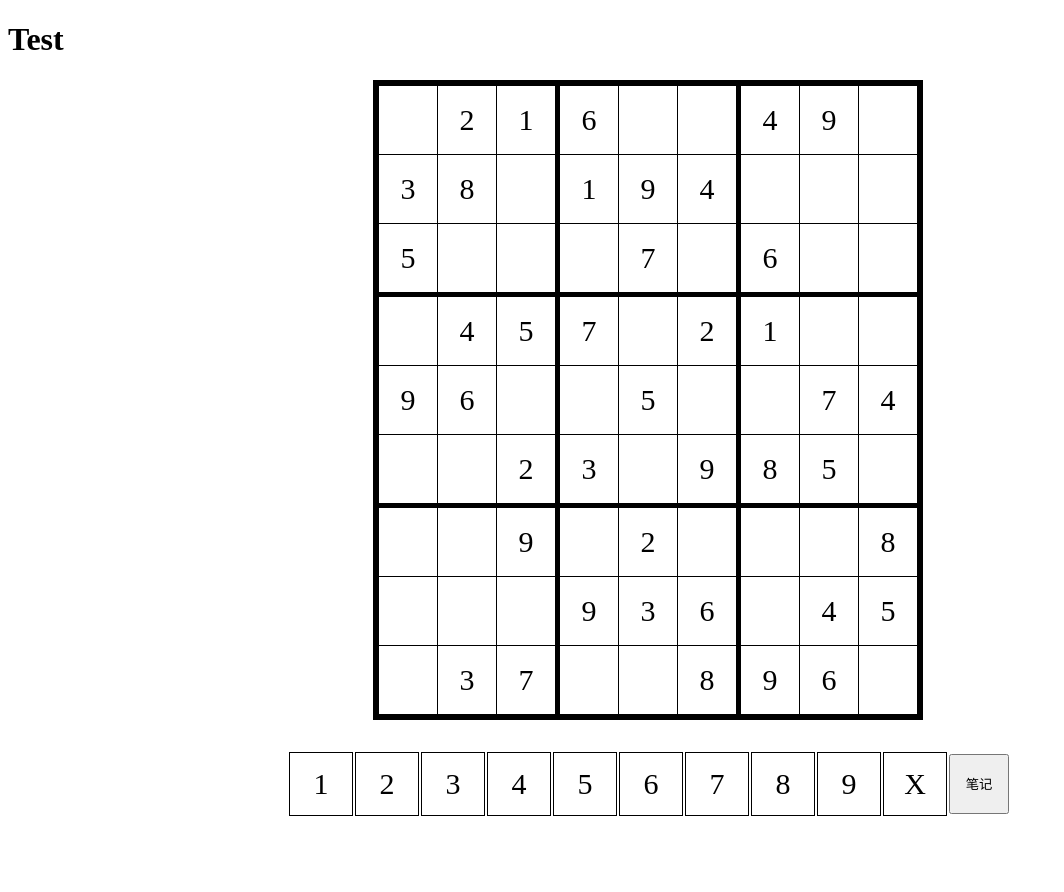
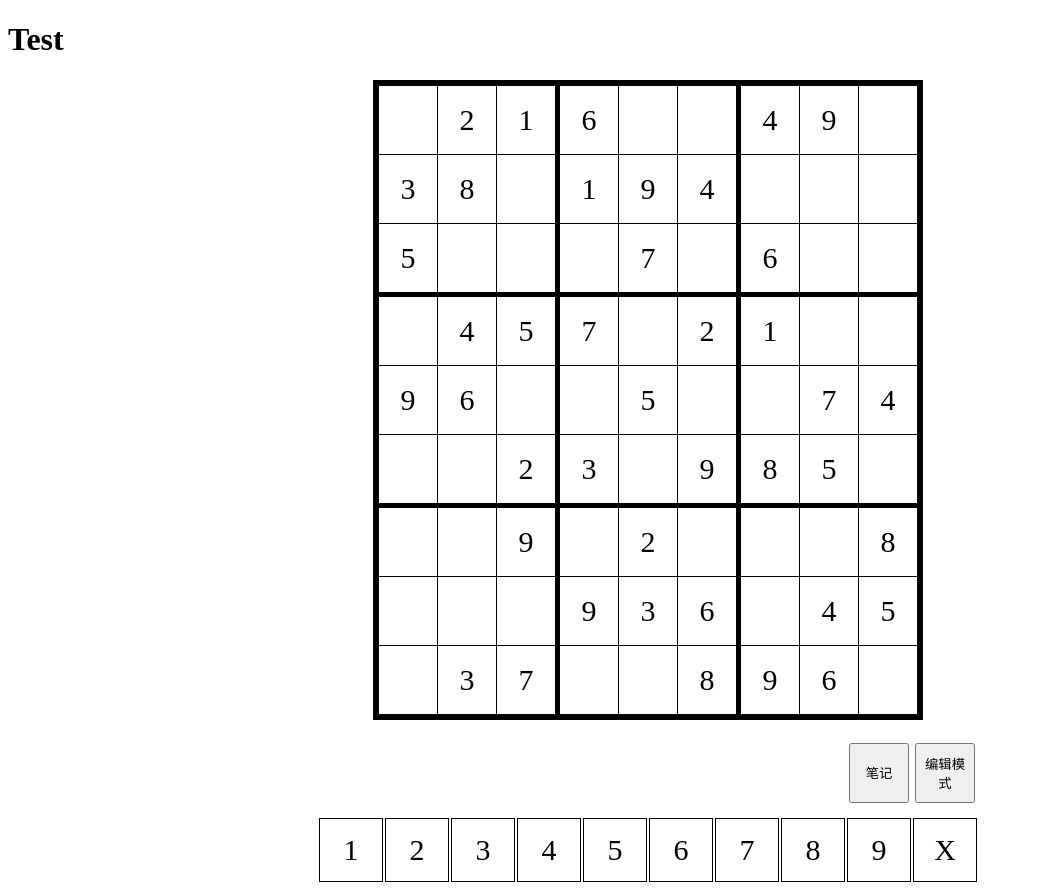
Before and after one commit to Next-World/light-sudoku, a React (Create React App) app: page / in a window 1280 px wide. Shown: the whole page, without its empty margins (0-1064 px from the left). Before the commit the page ends 826 px from the top, so only its background shows below. Built offline with nearby package versions, Linux system fonts and the light colour scheme.

Commit message:
feat(components):add edit model feat

```diff
--- a/src/componets/SudokuPane/SudokuPane.module.scss
+++ b/src/componets/SudokuPane/SudokuPane.module.scss
@@ -44,14 +44,16 @@ $LightBorder : black 1px solid;
   color: red;
 }
 
-.editBarContainer{
+.editContainer{
   background: white;
   display: flex;
   justify-content: center;
   align-items: center;
-  margin-top: 30px;
+  margin-top: 20px;
+  flex-direction: column;
 }
-.editBarItem{
+
+.editNumberItem{
   border: $LightBorder;
   height: $ItemWidthHeight;
   width: $ItemWidthHeight;
@@ -61,19 +63,31 @@ $LightBorder : black 1px solid;
   overflow: hidden;
   font-size: 30px;
 }
-.editBarItem:active{
+.editNumberItem:active{
   background: #ffec49;
 }
 
-.editBarItemSelect{
+.editNumberItemSelect{
   background: #ffec49;
+}
+
+.editOptionContainer{
+  width: $ItemWidthHeight * 10 + 60px;
+  display: flex;
+  justify-content: right;
+  margin-bottom: 10px;
 }
 
 .defaultButton{
   height: $ItemWidthHeight;
   width: $ItemWidthHeight;
+  margin: 3px;
 }
 
 .enableMarkModel{
   background: #ffec49;
 }
+
+.enableEditModel{
+  background: #ffec49;
+}
--- a/src/componets/SudokuPane/index.tsx
+++ b/src/componets/SudokuPane/index.tsx
@@ -31,9 +31,9 @@ function SudokuPane(){
         return ans;
     }
     let sourceStr = "021600490380194000500070600045702100960050074002309850009020008000936045037008960"
-    const initialGridData :string[][] = strToDataArray(sourceStr)
+    const tempInitialGridData :string[][] = strToDataArray(sourceStr)
 
-
+    const [initialGridData,setInitialGridData] = useState<string[][]>(tempInitialGridData)
     const [selectLocation,setSelectLocation] = useState<Location>(initLocation)
     const [editGridData,setEditGridData] = useState<string[][]>(initialGridData)
     const initialWarmingList : Location[] = []
@@ -42,6 +42,7 @@ function SudokuPane(){
     // const emptyMarkItem : EditMark = new Array<number[]>(3).fill(new Array<number>(3).fill(0))
     const initialEditMarks : EditMark[][] = InitEditMarks()
     const [editMarks,setEditMarks] = useState<EditMark[][]>(initialEditMarks)
+    const [editModel,setEditModel]  = useState<boolean>(false)
 
     useEffect(()=>{
        let newWarmingList =  checkSudokuIsValid(editGridData);
@@ -61,7 +62,7 @@ function SudokuPane(){
 
 
         //标记模式
-        if(markModel){
+        if(markModel && !editModel){
             setEditMarks((prevState)=>{
                 const currentRow = selectLocation.row;
                 const currentCol = selectLocation.col;
@@ -113,6 +114,10 @@ function SudokuPane(){
         setEditMarks((prevState)=>{
             const currentRow = selectLocation.row;
             const currentCol = selectLocation.col;
+            if(currentRow === -1 || currentCol === -1){
+                return prevState
+            }
+
             let newEditMarks : EditMark[][] = [...prevState]
 
             let editMarkItem : EditMark = [...prevState[currentRow][currentCol]]
@@ -140,6 +145,50 @@ function SudokuPane(){
     const changeEditMarkHandler = () =>{
         const newMarkModel : boolean = !markModel;
         setMarkModel(newMarkModel)
+    }
+
+    const changeEditModelHandler = (newEditModel : boolean) =>{
+        setEditModel(newEditModel)
+        if(newEditModel){
+            //清空标记
+            setEditMarks((prevState)=>{
+                const currentRow = selectLocation.row;
+                const currentCol = selectLocation.col;
+                if(currentRow === -1 || currentCol === -1){
+                    return prevState
+                }
+
+                let newEditMarks : EditMark[][] = [...prevState]
+
+                let editMarkItem : EditMark = [...prevState[currentRow][currentCol]]
+                editMarkItem.fill(0)
+                newEditMarks[currentRow] = [...prevState[currentRow]]
+                newEditMarks[currentRow][currentCol] = [...editMarkItem]
+                return newEditMarks
+            })
+
+            //初始化数组清空
+            let newInitialGridData : string[][]  = []
+            for(let i = 0; i < initialGridData.length; i++){
+                newInitialGridData[i] = Array.from({length:9},()=>"0")
+                setInitialGridData(newInitialGridData)
+            }
+            let newEditGridData : string[][] = [];
+            for(let i = 0; i < editGridData.length; i++){
+                newEditGridData[i] = Array.from({length:9},()=>"0")
+            }
+            setEditGridData(newEditGridData)
+        } else {
+            let newInitialGridData : string[][] = [];
+            for(let i = 0; i < initialGridData.length; i++){
+                newInitialGridData[i] = Array.from({length : 9},()=>"0")
+                for(let j = 0; j < initialGridData[i].length; j++){
+                    newInitialGridData[i][j] = editGridData[i][j];
+                }
+            }
+            setInitialGridData(newInitialGridData)
+        }
+
     }
 
     return (
@@ -170,31 +219,44 @@ function SudokuPane(){
                 </table>
             </div>
         </div>
-        <div className={SudokuPaneStyle.editBarContainer}>
+        <div className={SudokuPaneStyle.editContainer}>
+            <div className={SudokuPaneStyle.editOptionContainer}>
+                <button onClick={changeEditMarkHandler}
+                        className={`${markModel ? SudokuPaneStyle.enableMarkModel : null}
+                            ${SudokuPaneStyle.defaultButton}`}
+                        disabled={editModel}
+                >
+                    笔记
+                </button>
+                <button className={`${SudokuPaneStyle.defaultButton}
+                                    ${editModel ? SudokuPaneStyle.enableEditModel : null}`}
+                        onClick={()=>{changeEditModelHandler(!editModel)}}
+                >
+                    编辑模式
+                </button>
+            </div>
             <table>
                 <tbody>
                     <tr>
                         {optionNumberList.map(((value, index) =>
                             <td key = {value}
-                                className={`${SudokuPaneStyle.editBarItem}
+                                className={`${SudokuPaneStyle.editNumberItem}
                                 ${(selectLocation.currentValue === value &&
+                                    selectLocation.row !== -1 && selectLocation.col !== -1 &&
                                     initialGridData[selectLocation.row][selectLocation.col] === "0") ?
-                                    SudokuPaneStyle.editBarItemSelect : null}`}
+                                    SudokuPaneStyle.editNumberItemSelect : null}`}
                                 onClick={()=>(onOptionNumberClickHandler(value))}>
                                 {value}
                             </td>))}
                             <td key = {0}
-                                className={SudokuPaneStyle.editBarItem}
+                                className={SudokuPaneStyle.editNumberItem}
                                 onClick={()=>(onOptionNumberClickHandler(0))}>
                                 X
                             </td>
                     </tr>
                 </tbody>
             </table>
-            <button onClick={changeEditMarkHandler}
-                    className={`${markModel ? SudokuPaneStyle.enableMarkModel : null}
-                                ${SudokuPaneStyle.defaultButton}`}>笔记
-            </button>
+
         </div>
     </>
     )
```
